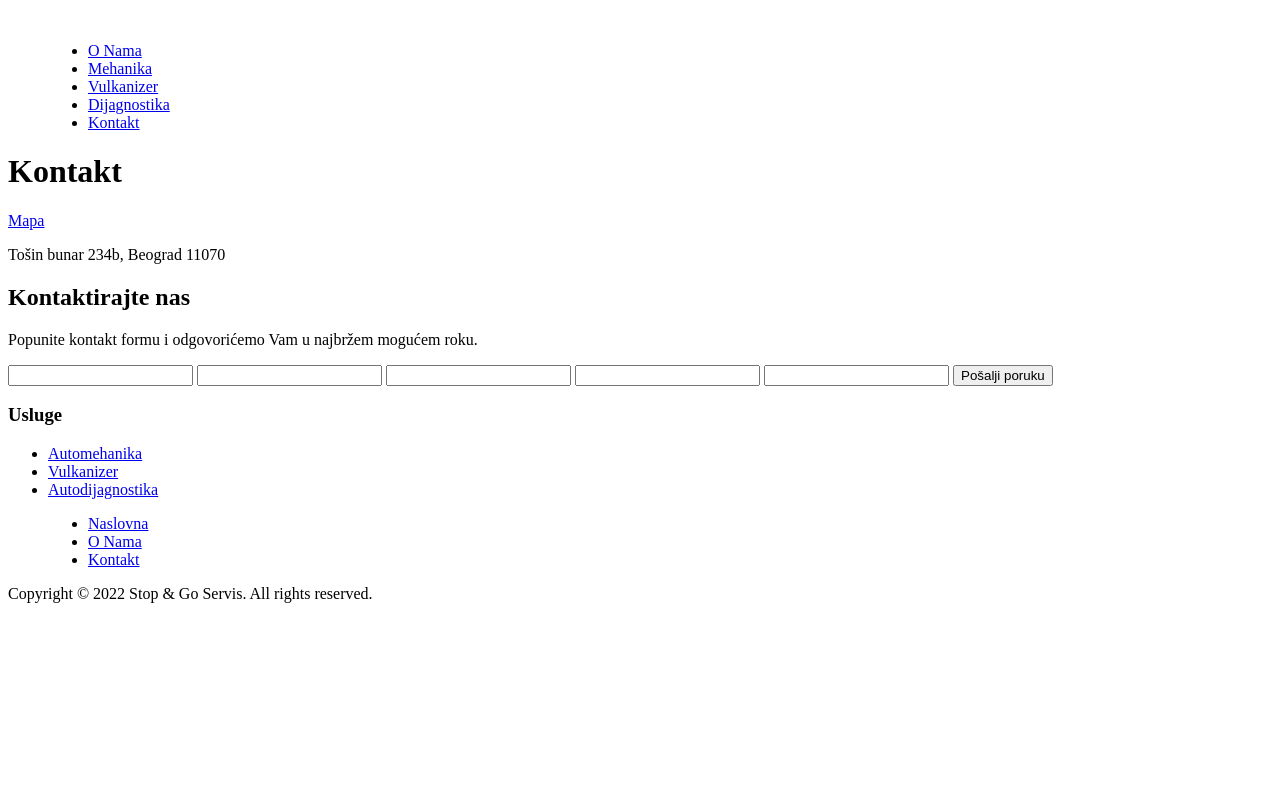
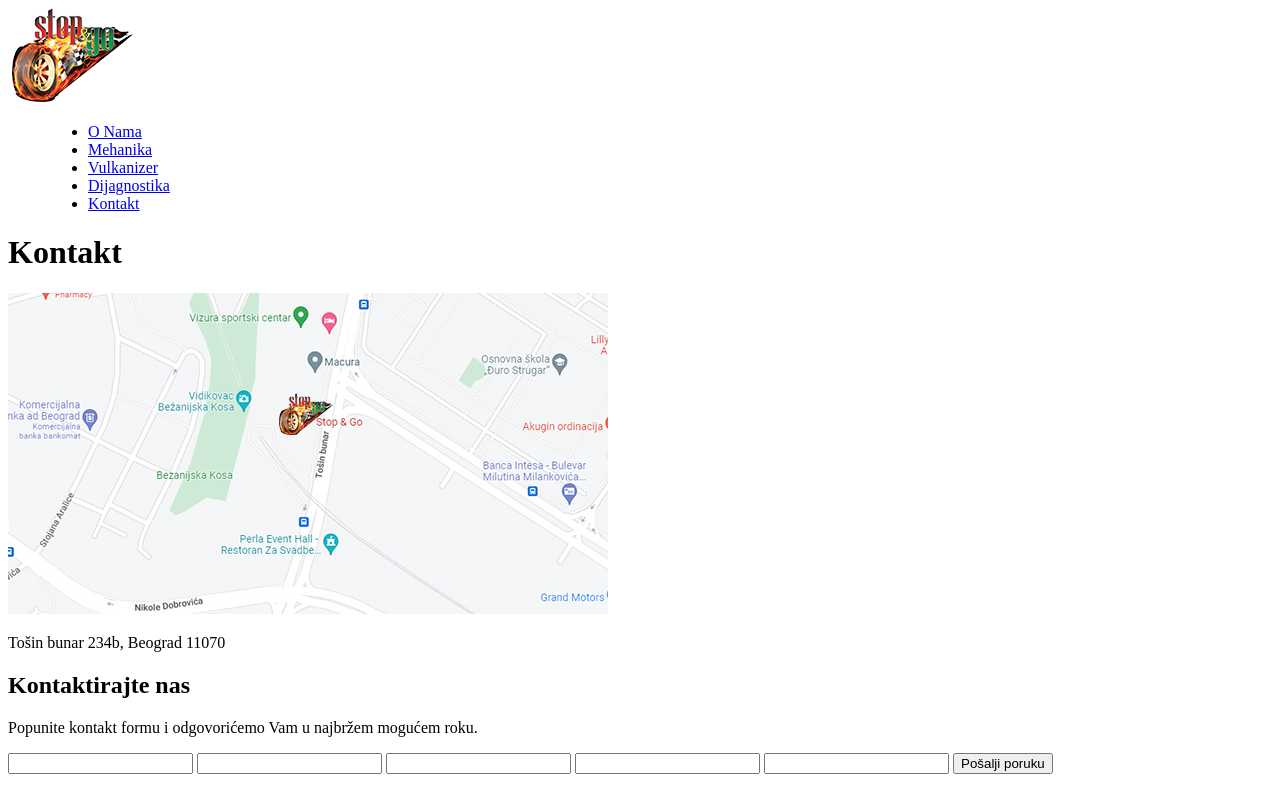
Before and after one commit to vlada1004/carservice, a plain HTML site: page kontakt.html in a window 1280 px wide. Shown: the top 789 px of the page. Drawn offline with Linux system fonts and the light colour scheme.

Commit message:
03/11/22 - logo link
Add link for header logo

```diff
--- a/kontakt.html
+++ b/kontakt.html
@@ -9,7 +9,7 @@
 </head>
 <body>
     <header>
-        <img src="" alt="">
+        <a href="index.html"><img src="assets/img/logo.png" alt="Stop&Go"></a>
         <menu>
             <ul>
                 <li><a href="o-nama.html" >O Nama</a></li>
@@ -23,7 +23,7 @@
     <main>
         <h1>Kontakt</h1>
         <div>
-            <a href="https://www.google.com/maps/place/Stop+%26+Go/@44.8184053,20.3939767,16.5z/data=!4m5!3m4!1s0x0:0x580f3f543618509a!8m2!3d44.8184052!4d20.3950389?hl=en-US" target="_blank"><img src="" alt="">Mapa</a>
+            <a href="https://www.google.com/maps/place/Stop+%26+Go/@44.8184053,20.3939767,16.5z/data=!4m5!3m4!1s0x0:0x580f3f543618509a!8m2!3d44.8184052!4d20.3950389?hl=en-US" target="_blank"><img src="assets/img/map.jpg" alt="mapa"></a>
         </div>
         <p>Tošin bunar 234b, Beograd 11070</p>
         <div>
```
Also changed, not shown: autodijagnostika.html (+1 -1 lines), automehanika.html (+1 -1 lines), index.html (+1 -1 lines), o-nama.html (+1 -1 lines), vulkanizer.html (+1 -1 lines).
